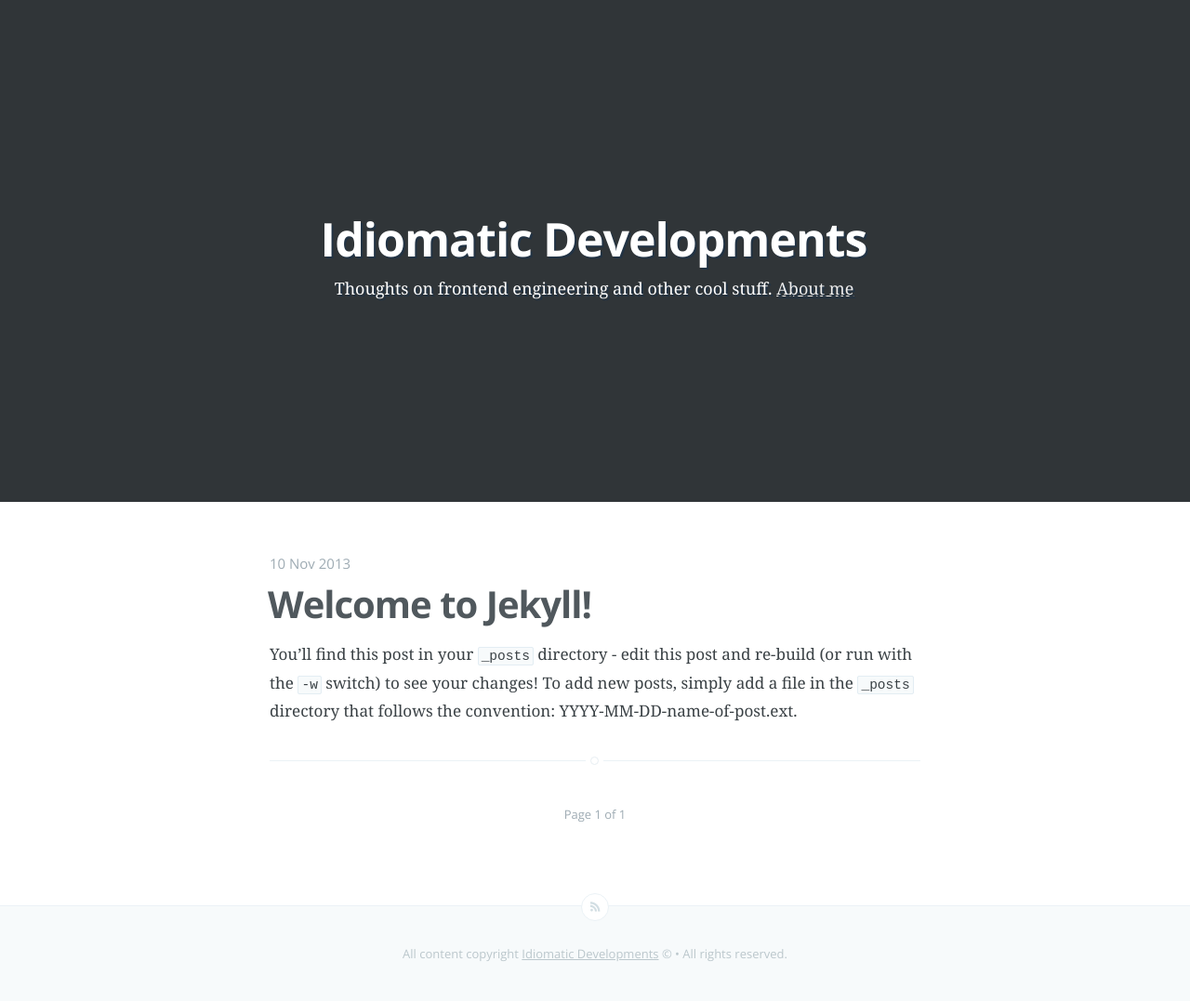
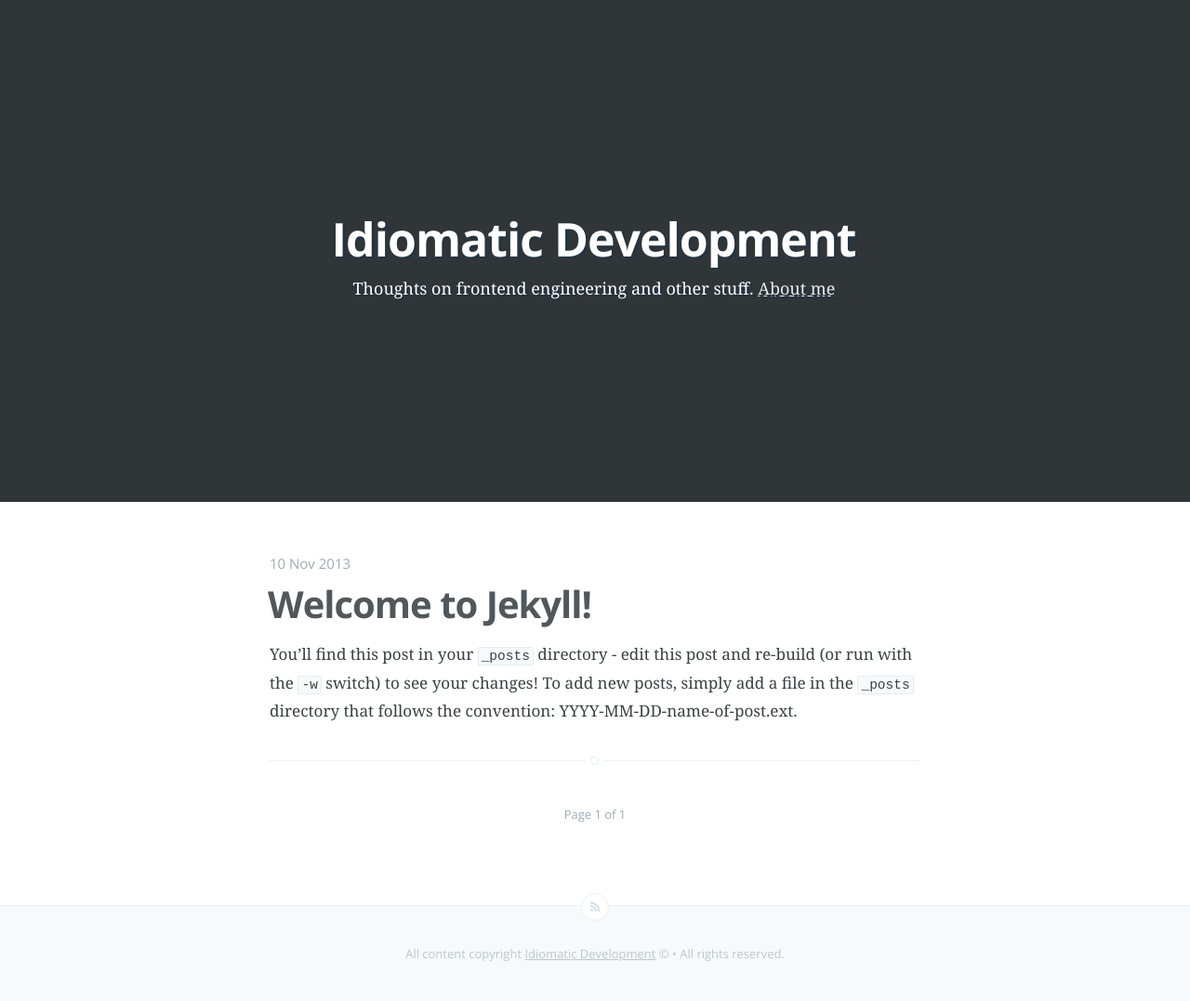
Before and after one commit to chadhietala/chadhietala.github.io, a Jekyll site: the page built from index.html, in a window 1280 px wide. Shown: the whole page at 93% size. Built offline with Jekyll 4.4.1, drawn with Linux system fonts in a browser that asks for light colours; Markdown is read by kramdown in place of the engine named in the settings; the list of posts is cut into pages by our own code.

Commit message:
Trying to come up with a name

```diff
--- a/_config.yml
+++ b/_config.yml
@@ -1,5 +1,5 @@
-name: Idiomatic Developments
-description: Thoughts on frontend engineering and other cool stuff
+name: Idiomatic Development
+description: Thoughts on frontend engineering and other stuff
 meta_description: "Chad Hietala's thoughts on frontend development and other web technologies"
 
 markdown: redcarpet
```
